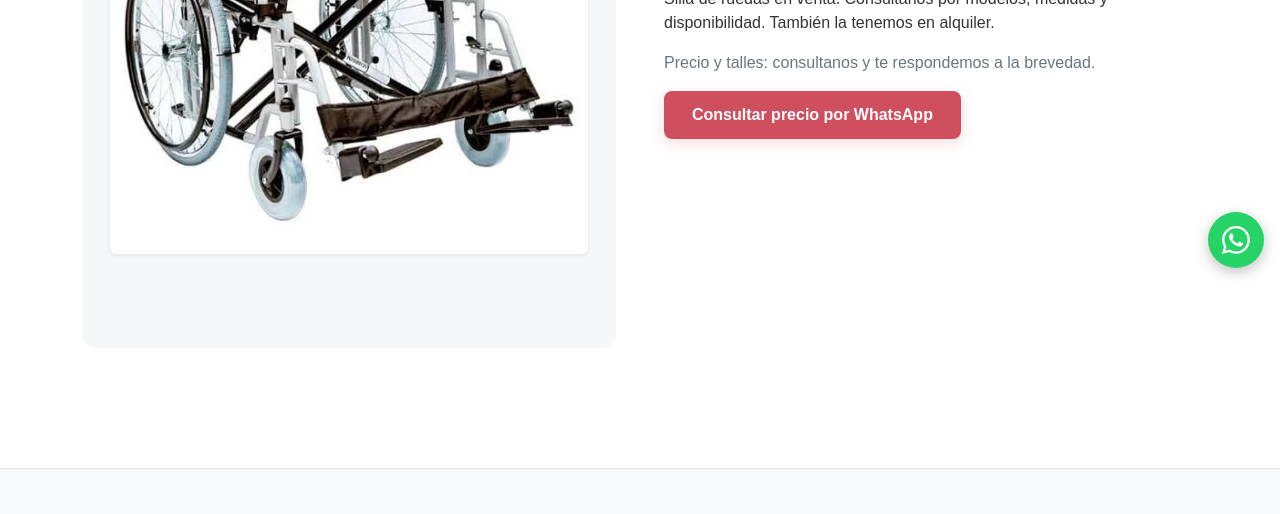
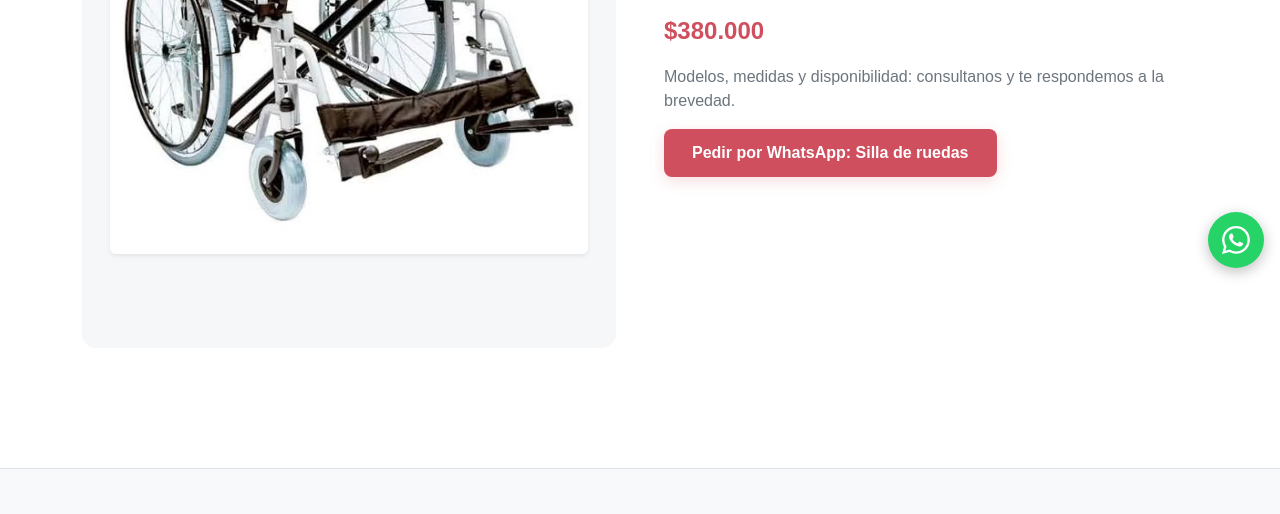
Before and after one commit to gastonpineyro/Gaston-Gauss, a plain HTML site: page Silla-de-ruedas-venta.html in a window 1280 px wide. Shown: the part 516-1030 px from the top of the page. Drawn offline with nearby package versions, Linux system fonts and the light colour scheme; grey boxes are pictures that could not be loaded.

Commit message:
Silla de ruedas (venta): precio
Co-Authored-By: Claude Sonnet 5.5 <noreply@anthropic.com>
Claude-Session: https://claude.ai/code/session_01J9zrrewbzipP2EmaqsQo4d

```diff
--- a/Silla-de-ruedas-venta.html
+++ b/Silla-de-ruedas-venta.html
@@ -79,9 +79,10 @@
             <span class="badge-categoria">Venta</span>
             <h1 class="nombre-producto mt-2">Silla de ruedas</h1>
             <p class="mt-3">Silla de ruedas en venta. Consultanos por modelos, medidas y disponibilidad. También la tenemos en alquiler.</p>
-            <p class="text-secondary">Precio y talles: consultanos y te respondemos a la brevedad.</p>
+            <p class="precio-producto my-3">$380.000</p>
+            <p class="text-secondary">Modelos, medidas y disponibilidad: consultanos y te respondemos a la brevedad.</p>
             <div class="acciones-producto">
-                <a href="https://wa.me/543415641488?text=Hola%21%20Quer%C3%ADa%20consultar%20el%20precio%20y%20la%20disponibilidad%20de%3A%20Silla%20de%20ruedas" target="_blank" rel="noopener" class="btn-gauss-whatsapp-contacto">Consultar precio por WhatsApp</a>
+                <a href="https://wa.me/543415641488?text=Hola%21%20Quer%C3%ADa%20comprar%3A%20Silla%20de%20ruedas%20%28%24380.000%29.%20%C2%BFTienen%20disponible%3F" target="_blank" rel="noopener" class="btn-gauss-whatsapp-contacto">Pedir por WhatsApp: Silla de ruedas</a>
             </div>
         </div>
     </div>
```
